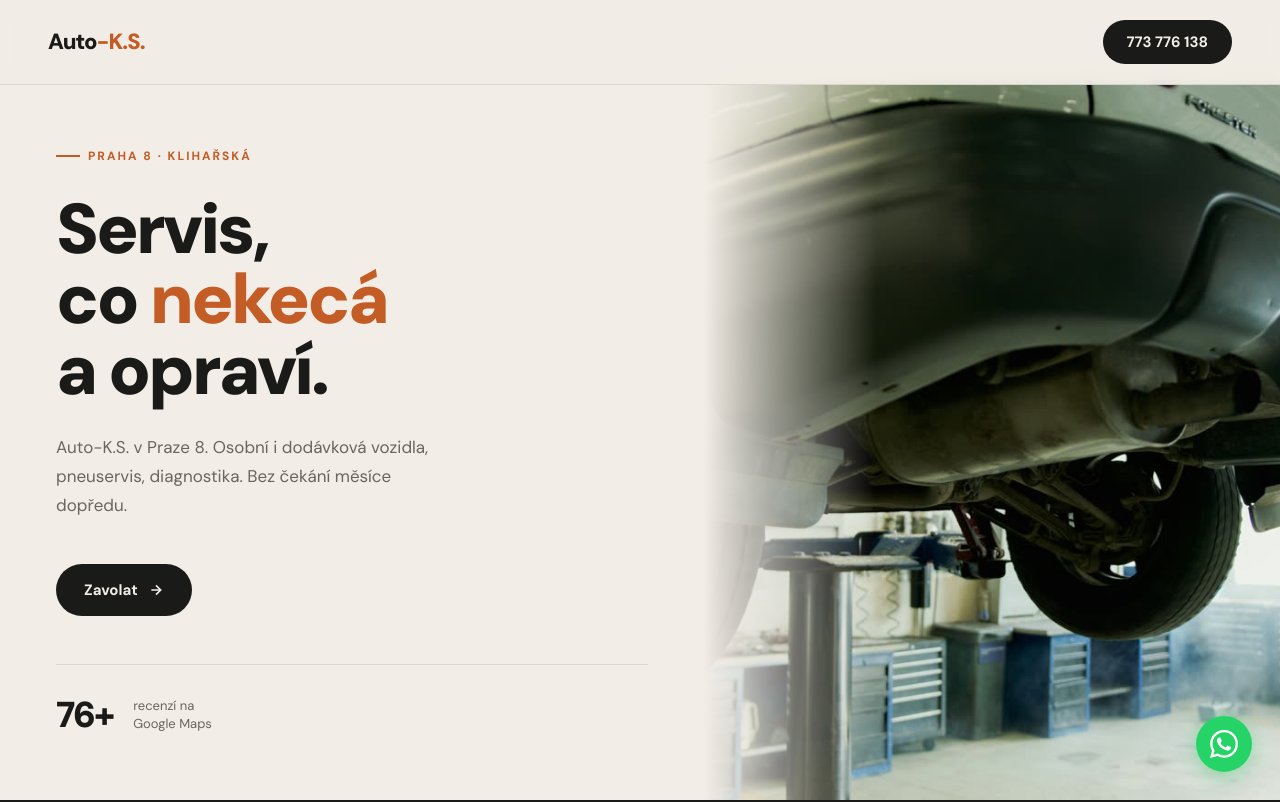
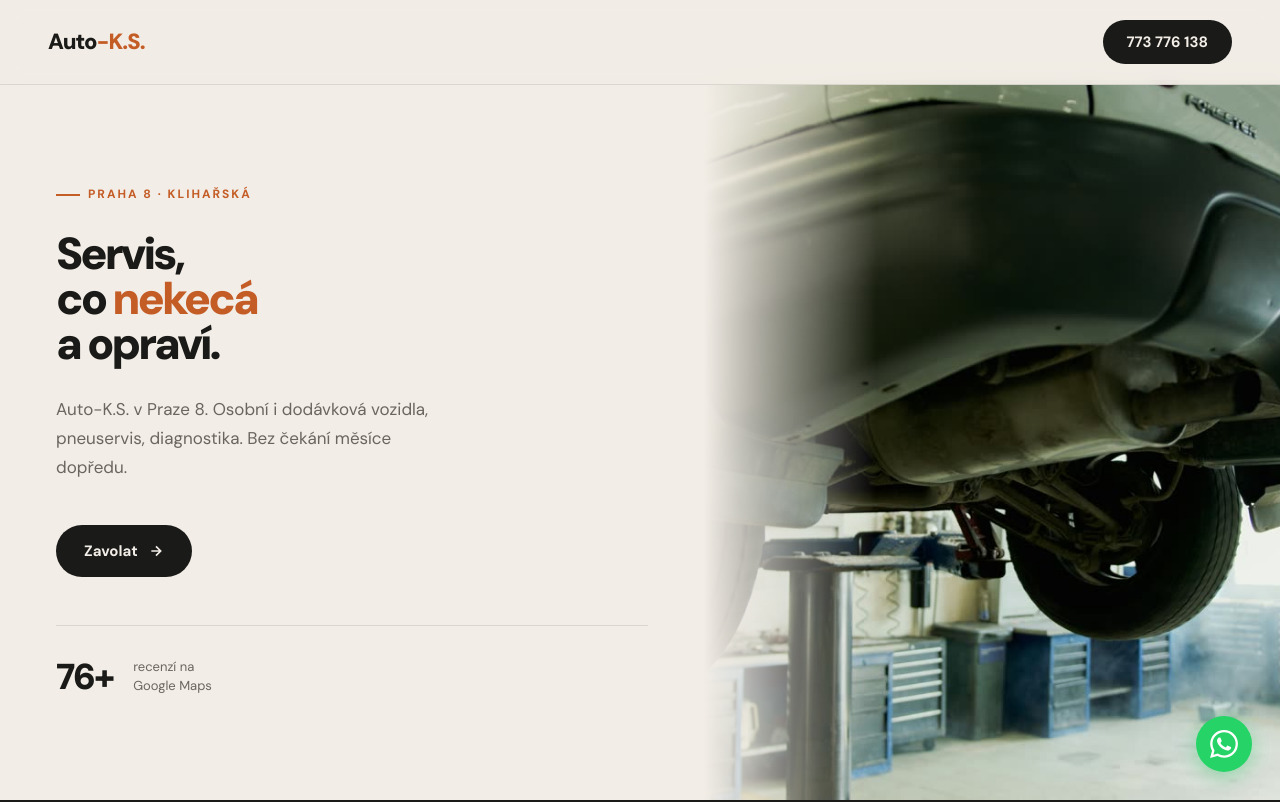
Before and after one commit to Aldocooek/auto-ks-praha8, a plain HTML site: page index.html in a window 1280 px wide. Shown: the top 802 px of the page. Drawn offline with Linux system fonts and the light colour scheme.

Commit message:
Fix: cap hero h1 font-size to 52px for large screens

```diff
--- a/index.html
+++ b/index.html
@@ -108,7 +108,7 @@
 
     .hero-title {
       font-weight: 900;
-      font-size: clamp(44px, 5.5vw, 76px);
+      font-size: clamp(36px, 3.5vw, 52px);
       line-height: 1.0;
       letter-spacing: -3px;
       margin-bottom: 28px;
```
Also changed, not shown: 1 other file.
